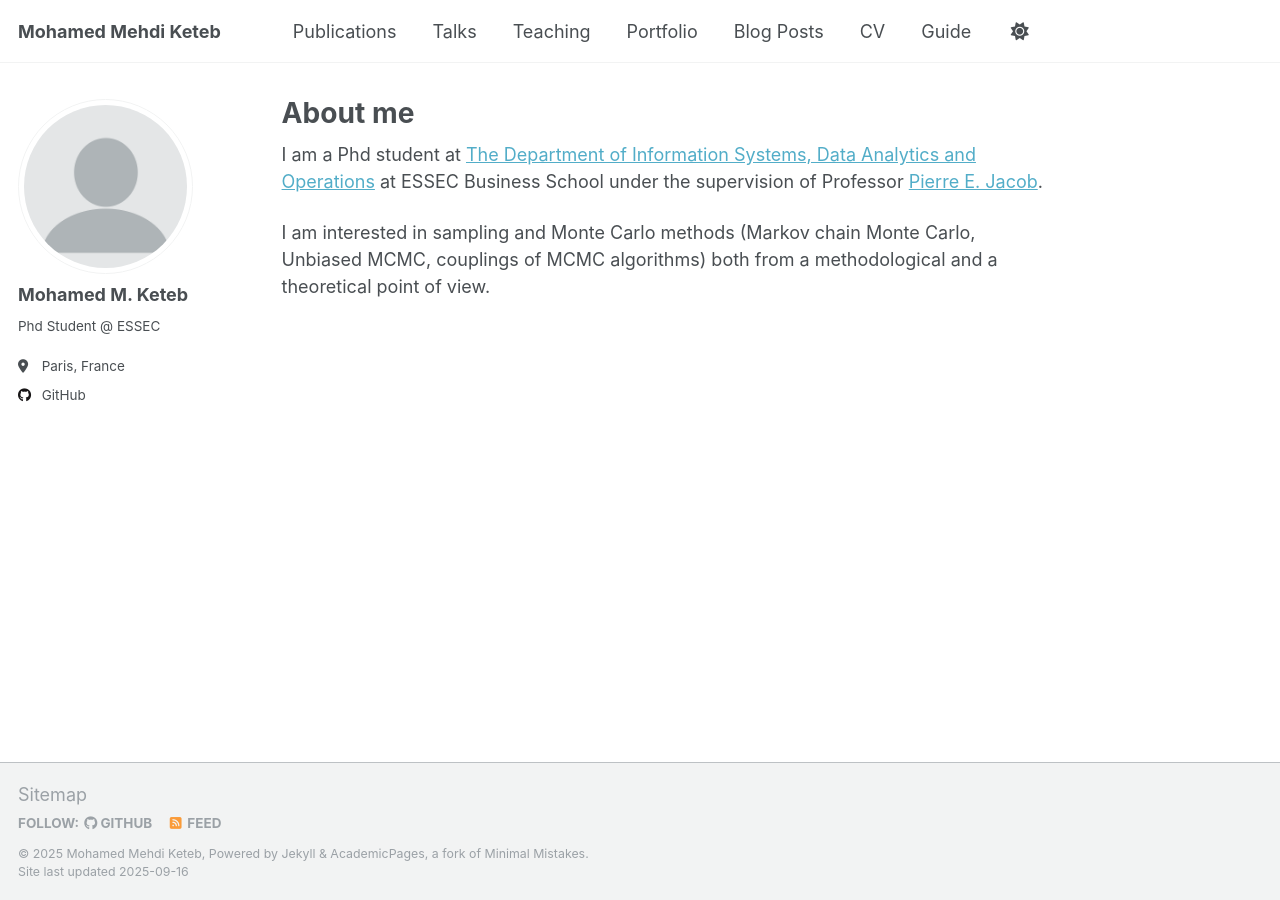
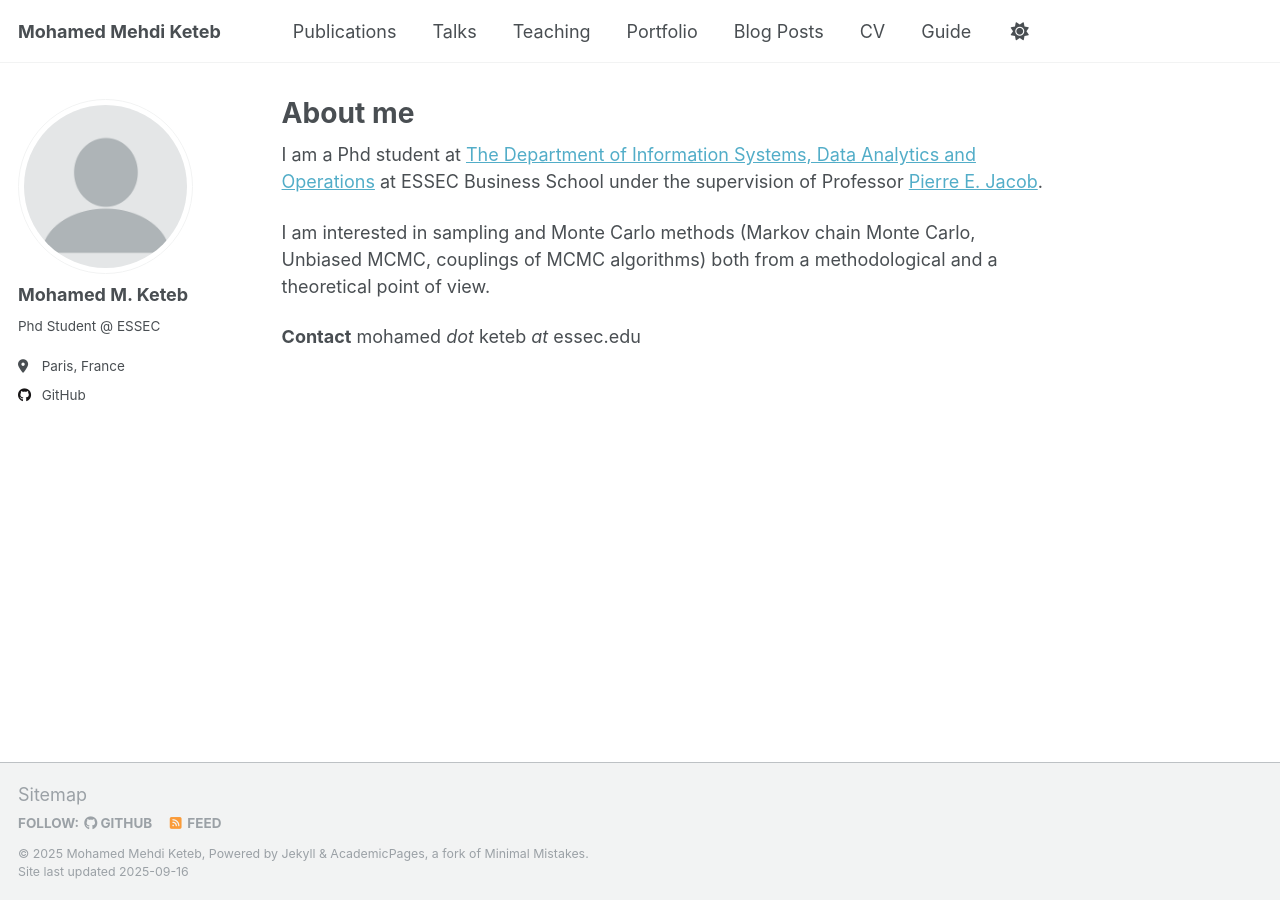
Before and after one commit to MohamedKeteb/MohamedKeteb.github.io, a Jekyll site: the page built from _pages/about.md, in a window 1280 px wide. Built offline with Jekyll 4.4.1, drawn with Linux system fonts in a browser that asks for light colours; a script that is not in the unit is left out.

Commit message:
add contact

```diff
--- a/_pages/about.md
+++ b/_pages/about.md
@@ -10,3 +10,5 @@ redirect_from:
  I am a Phd student at [The Department of Information Systems, Data Analytics and Operations](https://ido-department.essec.edu/)  at ESSEC Business School under the supervision of Professor [Pierre E. Jacob](https://sites.google.com/site/pierrejacob/).
 
  I am interested in sampling and Monte Carlo methods (Markov chain Monte Carlo, Unbiased MCMC, couplings of MCMC algorithms) both from a methodological and a theoretical point of view.
+
+**Contact** mohamed *dot* keteb *at* essec.edu
```
